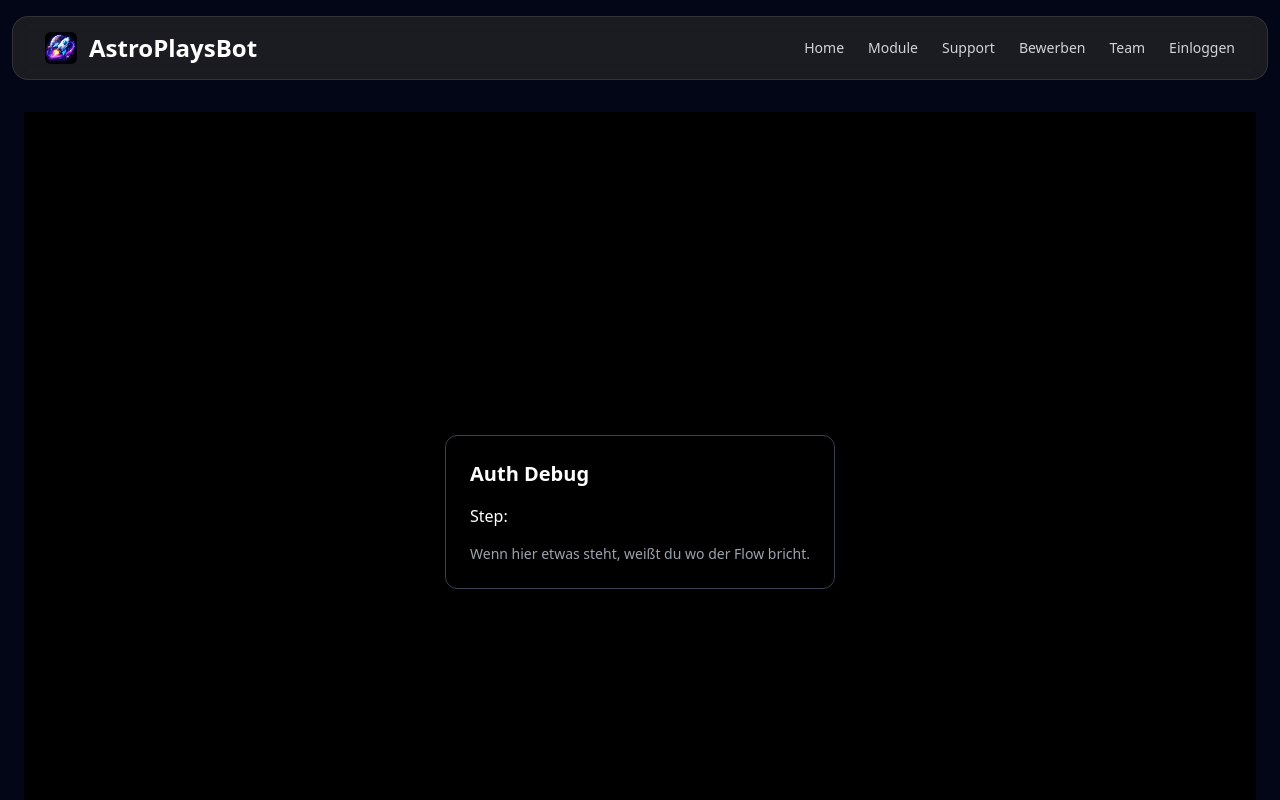
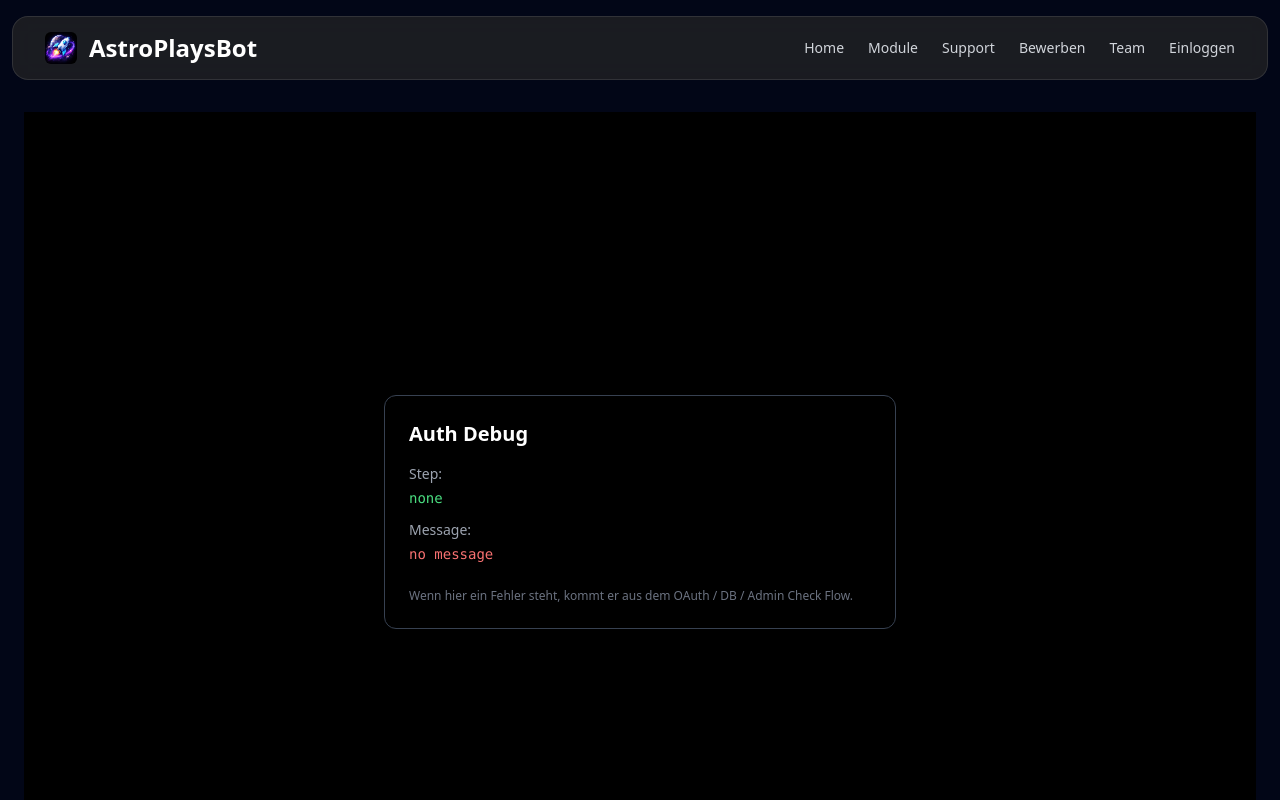
Before and after one commit to AstroPlaysBot/information, a Next.js app: page /debug-auth in a window 1280 px wide. Shown: the top 800 px of the page. Built offline with nearby package versions, Linux system fonts and the light colour scheme.

Commit message:
Update page.tsx

```diff
--- a/src/app/debug-auth/page.tsx
+++ b/src/app/debug-auth/page.tsx
@@ -4,19 +4,40 @@ import { useSearchParams } from 'next/navigation';
 
 export default function DebugAuthPage() {
   const params = useSearchParams();
+
   const step = params.get('step');
+  const msg = params.get('msg');
 
   return (
-    <div className="min-h-screen flex items-center justify-center bg-black text-white">
-      <div className="p-6 border border-gray-700 rounded-xl">
-        <h1 className="text-xl font-bold mb-4">Auth Debug</h1>
+    <div className="min-h-screen flex items-center justify-center bg-black text-white px-6">
+      <div className="p-6 border border-gray-700 rounded-xl w-full max-w-lg">
 
-        <p>Step:</p>
-        <pre className="text-green-400 mt-2">{step}</pre>
+        <h1 className="text-xl font-bold mb-4">
+          Auth Debug
+        </h1>
 
-        <div className="mt-4 text-sm text-gray-400">
-          Wenn hier etwas steht, weißt du wo der Flow bricht.
+        <div className="space-y-3 text-sm">
+
+          <div>
+            <p className="text-gray-400">Step:</p>
+            <pre className="text-green-400 mt-1">
+              {step || 'none'}
+            </pre>
+          </div>
+
+          <div>
+            <p className="text-gray-400">Message:</p>
+            <pre className="text-red-400 mt-1 whitespace-pre-wrap break-words">
+              {msg || 'no message'}
+            </pre>
+          </div>
+
         </div>
+
+        <div className="mt-6 text-xs text-gray-500">
+          Wenn hier ein Fehler steht, kommt er aus dem OAuth / DB / Admin Check Flow.
+        </div>
+
       </div>
     </div>
   );
```
